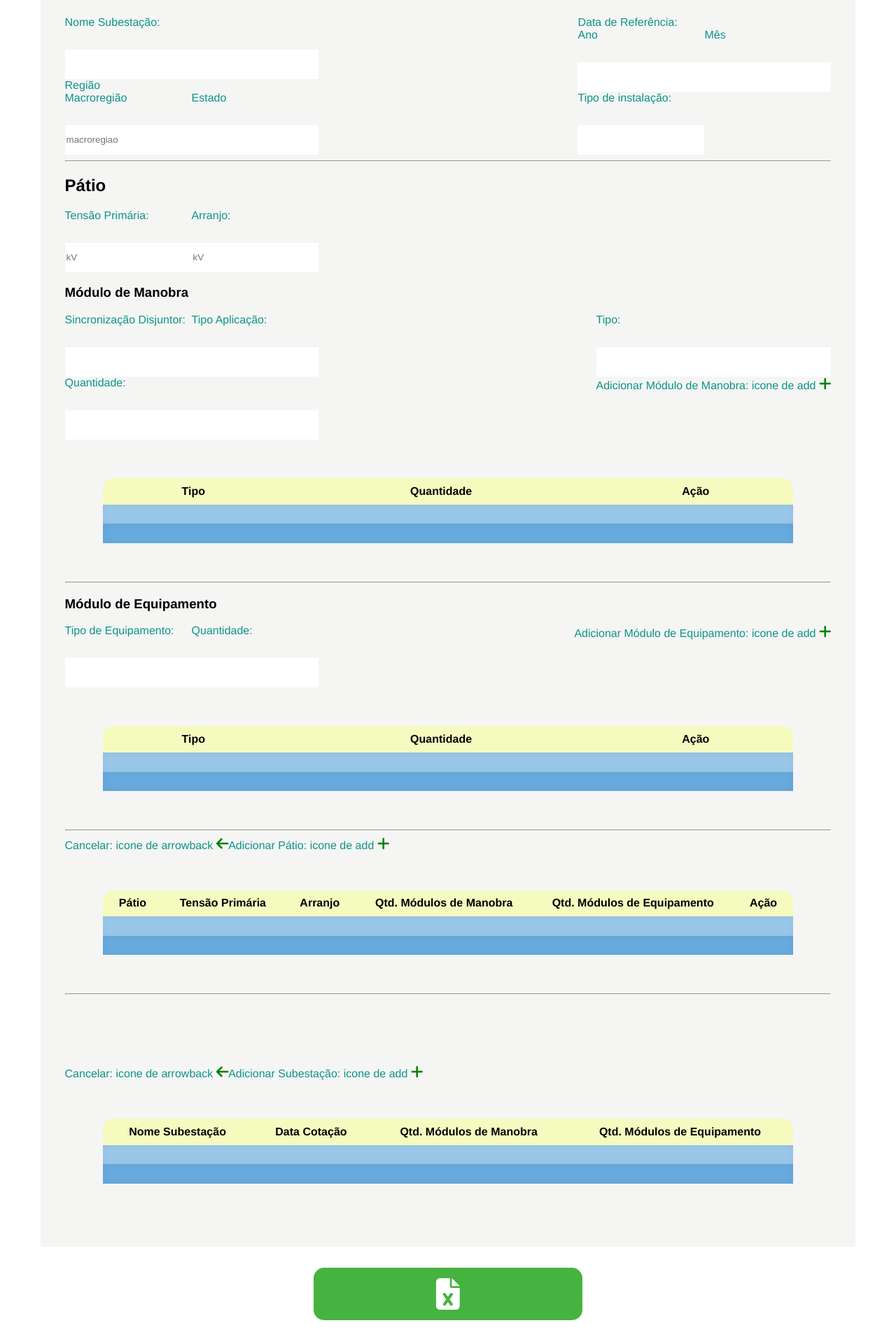
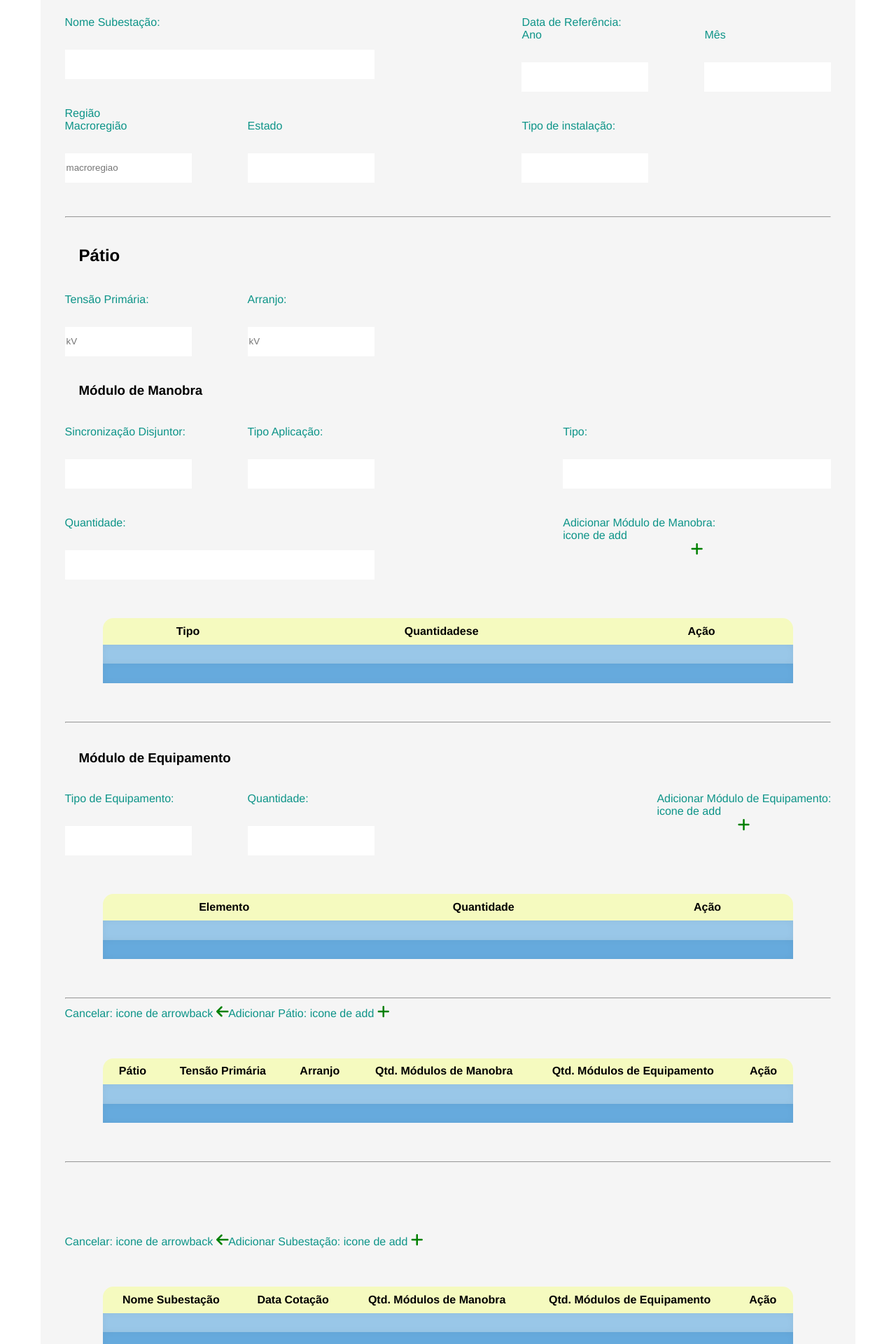
Before and after one commit to Ruan12419/Sedig---GGGFR, a Vue app: page /orcamentos in a window 1280 px wide. Shown: the part 260-2180 px from the top of the page at 70% size. Built offline with nearby package versions, Linux system fonts and the light colour scheme.

Commit message:
Melhoria do layout

```diff
--- a/src/components/OrcamentosComponent.vue
+++ b/src/components/OrcamentosComponent.vue
@@ -3,15 +3,15 @@
     <div class="cadastro">
     <h1>Cadastrar Orçamentos</h1>
     <section class="subestacao">
-                <section class="dados-subestacao">
-                    <div class="left">
-                        <div class="nomeSubestacao">
+    <section class="row">
+    <div class="column">
+    <div class="nomeSubestacao column marginBottom">
     <label for="nome">Nome Subestação: </label>
     <input type="text">
     </div>
     <label for="regiao">Região</label>
-                        <div class="regiao">
-                            <div class="column">
+    <div class="row">
+    <div class="column columnMarginR">
     <label for="estado">Macroregião</label>
     <input type="text" placeholder="macroregiao">
     </div>
@@ -21,20 +21,20 @@
     </div>
     </div>
     </div>
-                    <div class="right">
+    <div class="column">
     <label for="dataRef">Data de Referência: </label>
-                        <div class="dataReferencia">
-                            <div class="column">
+    <div class="row">
+    <div class="column columnMarginR">
     <label for="ano">Ano</label>
     <input type="text">
     </div>
-                            <div class="column">
+    <div class="column marginBottom">
     <label for="mes">Mês</label>
     <input type="text">
     </div>
     </div>
     <label for="tipoInstalacao">Tipo de instalação: </label>
-                        <div class="tipoInstSub">
+    <div class="tipoInstSub marginBottom">
     <input type="text">
     </div>
     </div>
@@ -42,36 +42,39 @@
     <hr>
     <section class="dados-patio">
     <h2>Pátio</h2>
-                    <div class="left">
-                        <div class="tensaoPrimaria">
+    <div class="row">
+    <div class="row">
+    <div class="tensaoPrimaria column columnMarginR">
     <label for="tensaoPrimaria">Tensão Primária: </label>
     <input type="text" placeholder="kV">
     </div>
-                        <div class="arranjo">
+    <div class="arranjo column">
     <label for="arranjo">Arranjo: </label>
     <input type="text" placeholder="kV">
     </div>
     </div>
+    <div class="column"></div>
+    </div>
     <h3>Módulo de Manobra</h3>
-                    <section class="modulo-manobra">
-                        <div class="left">
-                            <div class="sincTipo">
-                                <div class="sincDisjuntor">
+    <section class="row">
+    <div class="column">
+    <div class="row">
+    <div class="sincDisjuntor column columnMarginR">
     <label for="nome">Sincronização Disjuntor: </label>
     <input type="text">
     </div>
-                                <div class="tipoAplicacao">
+    <div class="tipoAplicacao column marginBottom">
     <label for="regiao">Tipo Aplicação: </label>
     <input type="text">
     </div>
     </div>
-                            <div class="moduloManobraQuantidade">
+    <div class="moduloManobraQuantidade column">
     <label for="regiao">Quantidade: </label>
     <input type="text">
     </div>
     </div>
-                        <div class="right">
-                            <div class="moduloManobraTipo">
+    <div class="column" style="width: 35%">
+    <div class="moduloManobraTipo column marginBottom">
     <label for="nome">Tipo: </label>
     <input type="text">
     </div>
@@ -79,92 +82,31 @@
     icone de add
     <font-awesome-icon icon="add" :font-size="20" color="green" />
     </div>
-
     </section>
     <div class="tableModuloManobra">
-                        <div class="title-table">
-                        <table>
-                            <thead>
-                            <th>Tipo</th>
-                            <th>Quantidade</th>
-                            <th>Ação</th>
-                            </thead>
-
-                            <tbody>
-                            <tr class="imp">
-                                <td></td>
-                                <td></td>
-                                <td>
-                                <!-- <font-awesome-icon icon="edit" :font-size="20" color="green"/>
-                                <font-awesome-icon icon="trash-alt" :font-size="20" color="red" />
-                                -->
-                                </td>
-                            </tr>
-                            <tr class="par">
-                                <td></td>
-                                <td></td>
-                                <td>
-                                <!-- <font-awesome-icon icon="edit" :font-size="20" color="green"/>
-                                <font-awesome-icon icon="trash-alt" :font-size="20" color="red" />
-                                -->
-                                </td>
-                            </tr>
-                            </tbody>
-                        </table>
-                        </div>
+        <TabelaComponent :items="tableModuloManobraItens" :colunas="tableModuloManobraColunas" />
     </div>
     <hr>
     <h3>Módulo de Equipamento</h3>
-                    <section class="modulo-equipamento">
-                        <div class="up">
-                            <div class="left">
-                            <div class="tipoEquipamento">
+    <section class="row">
+    <div class="row">
+    <div class="tipoEquipamento column columnMarginR">
     <label for="nome">Tipo de Equipamento: </label>
     <input type="text">
     </div>
-                            <div class="moduloEquipamentoQuantidade">
+    <div class="moduloEquipamentoQuantidade column">
     <label for="regiao">Quantidade: </label>
     <input type="text">
     </div>
     </div>
-                            <div class="right">
+    <div class="column">
     <label for="addModuloDeManobra">Adicionar Módulo de Equipamento: </label>
     icone de add
     <font-awesome-icon icon="add" :font-size="20" color="green" />
     </div>
-                        </div>
     </section>
     <div class="tableModuloEquipamento">
-                        <div class="title-table">
-                        <table>
-                            <thead>
-                            <th>Tipo</th>
-                            <th>Quantidade</th>
-                            <th>Ação</th>
-                            </thead>
-
-                            <tbody>
-                            <tr class="imp">
-                                <td></td>
-                                <td></td>
-                                <td>
-                                <!-- <font-awesome-icon icon="edit" :font-size="20" color="green"/>
-                                <font-awesome-icon icon="trash-alt" :font-size="20" color="red" />
-                                -->
-                                </td>
-                            </tr>
-                            <tr class="par">
-                                <td></td>
-                                <td></td>
-                                <td>
-                                <!-- <font-awesome-icon icon="edit" :font-size="20" color="green"/>
-                                <font-awesome-icon icon="trash-alt" :font-size="20" color="red" />
-                                -->
-                                </td>
-                            </tr>
-                            </tbody>
-                        </table>
-                        </div>
+    <TabelaComponent :items="tableModuloEquipamentoItens" :colunas="tableModuloEquipamentoColunas" />
     </div>
     <hr>
     <section class="salva-patio">
@@ -176,45 +118,7 @@
     <font-awesome-icon icon="add" :font-size="20" color="green" />
     </section>
     <div class="tablePatio">
-                        <div class="title-table">
-                        <table>
-                            <thead>
-                            <th>Pátio</th>
-                            <th>Tensão Primária</th>
-                            <th>Arranjo</th>
-                            <th>Qtd. Módulos de Manobra</th>
-                            <th>Qtd. Módulos de Equipamento</th>
-                            <th>Ação</th>
-                            </thead>
-
-                            <tbody>
-                            <tr class="imp">
-                                <td></td>
-                                <td></td>
-                                <td></td>
-                                <td></td>
-                                <td></td>
-                                <td>
-                                <!-- <font-awesome-icon icon="edit" :font-size="20" color="green"/>
-                                <font-awesome-icon icon="trash-alt" :font-size="20" color="red" />
-                                -->
-                                </td>
-                            </tr>
-                            <tr class="par">
-                                <td></td>
-                                <td></td>
-                                <td></td>
-                                <td></td>
-                                <td></td>
-                                <td>
-                                <!-- <font-awesome-icon icon="edit" :font-size="20" color="green"/>
-                                <font-awesome-icon icon="trash-alt" :font-size="20" color="red" />
-                                -->
-                                </td>
-                            </tr>
-                            </tbody>
-                        </table>
-                        </div>
+        <TabelaComponent :items="tablePatioItens" :colunas="tablePatioColunas" />
     </div>
     </section>
     <hr>
@@ -226,40 +130,8 @@
         icone de add
         <font-awesome-icon icon="add" :font-size="20" color="green" />
     </section>
-                    <div class="tablePatio">
-                        <div class="title-table">
-                        <table>
-                            <thead>
-                            <th>Nome Subestação</th>
-                            <th>Data Cotação</th>
-                            <th>Qtd. Módulos de Manobra</th>
-                            <th>Qtd. Módulos de Equipamento</th>
-                            </thead>
-
-                            <tbody>
-                            <tr class="imp">
-                                <td></td>
-                                <td></td>
-                                <td></td>
-                                <td>
-                                <!-- <font-awesome-icon icon="edit" :font-size="20" color="green"/>
-                                <font-awesome-icon icon="trash-alt" :font-size="20" color="red" />
-                                -->
-                                </td>
-                            </tr>
-                            <tr class="par">
-                                <td></td>
-                                <td></td>
-                                <td></td>
-                                <td>
-                                <!-- <font-awesome-icon icon="edit" :font-size="20" color="green"/>
-                                <font-awesome-icon icon="trash-alt" :font-size="20" color="red" />
-                                -->
-                                </td>
-                            </tr>
-                            </tbody>
-                        </table>
-                        </div>
+    <div class="tableSubestacao">
+        <TabelaComponent :items="tableSubestacaoItens" :colunas="tableSubestacaoColunas" />
     </div>
     </section>
     <div></div>
@@ -274,28 +146,79 @@
 
     </template>
 
+
+
+
 <script>
 import { library } from '@fortawesome/fontawesome-svg-core'
 import { faAdd, faArrowLeft, faPlus, faFileExcel } from '@fortawesome/free-solid-svg-icons'
+import TabelaComponent from "./TabelaComponent.vue"
 import { FontAwesomeIcon } from '@fortawesome/vue-fontawesome'
 
 library.add(faAdd, faArrowLeft, faPlus, faFileExcel )
 export default {
 name: "OrcamentosComponent",
 components: {
-        FontAwesomeIcon
+FontAwesomeIcon,
+TabelaComponent,
 },
 data() {
 return {
-            showDropdown: false
+showDropdown: false,
+tableModuloManobraItens: [
+    { tipo: "", quantidade: "", acao: "" },
+    { tipo: "", quantidade: "", acao: "" },
+],
+tableModuloManobraColunas: [
+    { key: 'tipo', label: 'Tipo' },
+    { key: 'quantidade', label: 'Quantidadese' },
+    { key: 'acao', label: 'Ação' },
+],
+tableModuloEquipamentoItens: [
+        { elemento: "", quantidade: "", acao: "" },
+        { elemento: "", quantidade: "", acao: "" },
+      ],
+tableModuloEquipamentoColunas: [
+    { key: 'elemento', label: 'Elemento' },
+    { key: 'quantidade', label: 'Quantidade' },
+    { key: 'acao', label: 'Ação' },
+],
+tablePatioItens: [
+        { patio: "", tensaoPrimaria: "", arranjo: "",
+        qtdModuloManobra: "", qtdModuloEquipamento: "", acao: "" },
+        { patio: "", tensaoPrimaria: "", arranjo: "",
+        qtdModuloManobra: "", qtdModuloEquipamento: "", acao: "" },
+    ],
+    tablePatioColunas: [
+        { key: 'patio', label: 'Pátio' },
+    { key: 'tensaoPrimaria', label: 'Tensão Primária' },
+    { key: 'arranjo', label: 'Arranjo' },
+    { key: 'qtdModuloManobra', label: 'Qtd. Módulos de Manobra' },
+    { key: 'qtdModuloEquipamento', label: 'Qtd. Módulos de Equipamento' },
+    { key: 'acao', label: 'Ação' },
+],
+tableSubestacaoItens: [
+    { nomeSubestacao: "", dataCotacao: "", qtdModuloManobra: "",
+    qtdModuloEquipamento: "", acao: "" },
+    { nomeSubestacao: "", dataCotacao: "", qtdModuloManobra: "",
+    qtdModuloEquipamento: "", acao: "" },
+],
+tableSubestacaoColunas: [
+    { key: 'nomeSubestacao', label: 'Nome Subestação' },
+    { key: 'dataCotacao', label: 'Data Cotação' },
+    { key: 'qtdModuloManobra', label: 'Qtd. Módulos de Manobra' },
+    { key: 'qtdModuloEquipamento', label: 'Qtd. Módulos de Equipamento' },
+    { key: 'acao', label: 'Ação' },
+],
 }
 }
 }
 </script>
 
 <style scoped>
-h1 {
+h1, h2, h3 {
 padding: 20px;
+color: black;
 }
 
 .cadastrar-orcamentos {
@@ -304,24 +227,14 @@ h1 {
 flex-direction: column;
 color: #0D9488;
 }
-h1, h2, h3 {
-    color: black;
-}
-
 
 .cadastro {
 width: 91%;
 }
 
 .subestacao {
-    background-color: #f5f5f4;
+background-color: #f5f5f5;
 padding: 3%;
-}
-
-.dados-subestacao {
-    display: flex;
-    flex-direction: row;
-    justify-content: space-between;
 }
 
 input {
@@ -329,131 +242,7 @@ input {
 border: none;
 margin-top: 30px;
 }
-.nomeSubestacao {
-    display: flex;
-    flex-direction: column;
-}
-.dados-subestacao .left {
-    display: flex;
-    flex-direction: column;
-    justify-content: space-between;
-}
 
-.dados-subestacao .left .regiao {
-    display: flex;
-    flex-direction: row;
-}
-
-.dados-subestacao .right {
-    display: flex;
-    flex-direction: column;
-    justify-content: space-between;
-}
-
-.dados-subestacao .right .dataReferencia {
-    display: flex;
-    flex-direction: row;
-}
-
-.dados-patio .left {
-    display: flex;
-    flex-direction: row;
-}
-
-.dados-patio .left .tensaoPrimaria, .arranjo {
-    display: flex;
-    flex-direction: column;
-}
-
-.dados-patio .modulo-manobra {
-    display: flex;
-    flex-direction: row;
-    justify-content: space-between;
-}
-
-.dados-patio .modulo-manobra .left {
-    display: flex;
-    flex-direction: column;
-}
-.dados-patio .modulo-manobra .left .sincTipo {
-    display: flex;
-}
-.dados-patio .modulo-manobra .left .sincDisjuntor, .tipoAplicacao, .moduloManobraQuantidade, .right .moduloManobraTipo {
-    display: flex;
-    flex-direction: column;
-}
-
-.title-table {
-  width: 100%;
-  margin: 55px 0px;
-  display: flex;
-  justify-content: center;
-}
-
-table {
-  border-collapse: collapse;
-  width: 90%;
-}
-
-table thead {
-  background-color: #F5FABF;
-
-}
-
-th {
-  padding: 1% 20px;
-  color: #000;
-}
-
-th:first-child {
-  border-top-left-radius: 15px;
-}
-
-th:last-child {
-  border-top-right-radius: 15px;
-}
-
-tbody tr {
-  box-shadow: inset 0px 0px 10px rgba(0, 0, 0, 0.05);
-}
-
-.imp {
-  background-color: #99C7E8;
-  border: none;
-}
-
-.par {
-  background-color: #66AADD;
-  margin: 0;
-}
-td:last-child {
-  display: flex;
-  flex-direction: row;
-  align-items: center;
-  justify-content: space-evenly;
-  margin-top: 1%;
-}
-
-td {
-  border: none;
-  padding: 1.4% 7%;
-  text-align: center;
-  color: #000;
-}
-.font-awesome-icon {
-  font-size: 200px !important;
-  color: red !important;
-}
-
-.dados-patio .modulo-equipamento .up {
-    display: flex;
-    flex-direction: row;
-    justify-content: space-between;
-}
-.dados-patio .modulo-equipamento .up .tipoEquipamento, .moduloEquipamentoQuantidade {
-    display: flex;
-    flex-direction: column;
-}
 .gerar-excel {
 display: flex;
 justify-content: center;
@@ -462,11 +251,26 @@ td {
 padding: 15px 20px;
 border-radius: 15px;
 }
+
 .salva-subestacao {
 margin-top: 100px;
 }
+
 .column {
 display: flex;
 flex-direction: column;
 }
+
+.columnMarginR {
+    margin-right: 80px;
+}
+.row {
+display: flex;
+flex-direction: row;
+justify-content: space-between;
+}
+
+.marginBottom {
+    margin-bottom: 40px;
+}
 </style>
```
Lines whose indentation alone changed are shown as unchanged.
